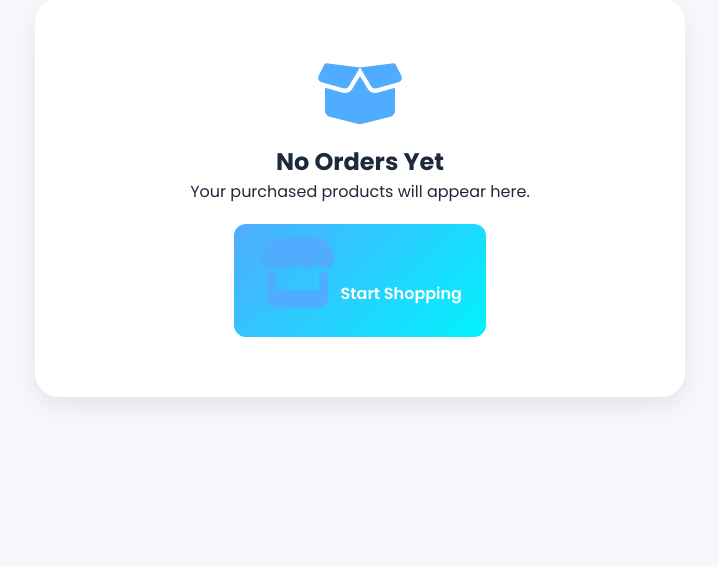
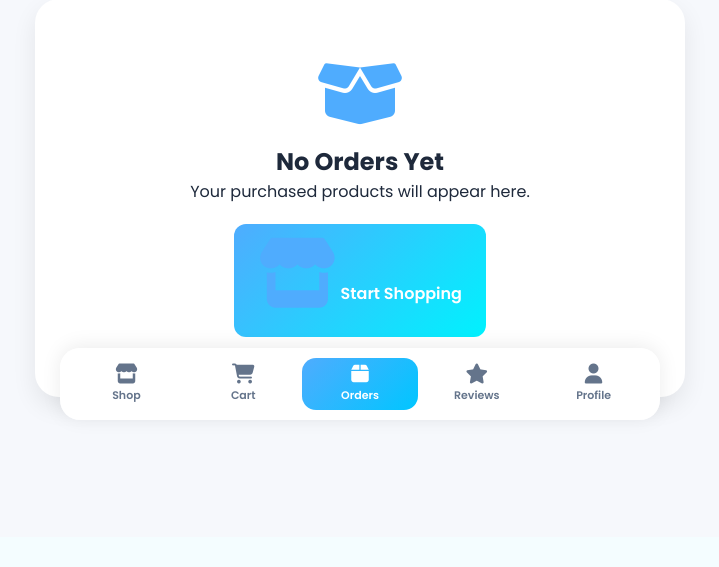
Before and after one commit to MeenaTharshini/E_Commerce_Store, a Flask app: page /orders in a window 1280 px wide. Shown: the part 365-932 px from the top of the page, without its empty margins (280-999 px from the left). After the commit the page ends 787 px from the top, so only its background shows below. Run offline with Flask 3, Linux system fonts and the light colour scheme; the visitor is signed in with stand-in values (Sample User, id 1).

Commit message:
Updated navbar_bottom

```diff
--- a/templates/navbar_bottom.html
+++ b/templates/navbar_bottom.html
@@ -43,32 +43,27 @@ href="https://cdnjs.cloudflare.com/ajax/libs/font-awesome/6.5.2/css/all.min.css"
 
 .bottom-nav{
     position:fixed;
-    bottom:15px;
-    left:50%;
-    transform:translateX(-50%);
-    width:95%;
-    max-width:650px;
-    height:75px;
+    bottom:0;
+    left:0;
+    width:100%;
 
-    background:rgba(255,255,255,.92);
-    backdrop-filter:blur(20px);
-
-    border-radius:24px;
-    box-shadow:
-        0 10px 30px rgba(0,0,0,.12),
-        0 2px 10px rgba(79,172,254,.15);
+    background:rgba(255,255,255,.95);
+    backdrop-filter:blur(18px);
 
     display:flex;
     justify-content:space-around;
     align-items:center;
 
+    padding:10px 8px;
+    padding-bottom: calc(10px + env(safe-area-inset-bottom));
+
+    box-shadow:0 -2px 20px rgba(0,0,0,.08);
     z-index:9999;
-    border:1px solid rgba(255,255,255,.4);
 }
 
 /* Nav Item */
-
 .nav-item{
+    flex:1;
     text-decoration:none;
     color:#64748b;
 
@@ -77,71 +72,85 @@ href="https://cdnjs.cloudflare.com/ajax/libs/font-awesome/6.5.2/css/all.min.css"
     align-items:center;
     justify-content:center;
 
-    gap:4px;
+    gap:3px;
 
-    min-width:65px;
-    height:60px;
+    padding:6px 0;
+    border-radius:14px;
 
-    border-radius:18px;
-    transition:.35s ease;
-    position:relative;
+    transition:.25s ease;
+    min-width:0;
 }
 
-/* Icons */
-
+/* Icon */
 .nav-item i{
     font-size:20px;
-    transition:.35s;
 }
 
 /* Text */
-
 .nav-item span{
     font-size:11px;
     font-weight:600;
-    letter-spacing:.3px;
+
+    white-space:nowrap;
+    overflow:hidden;
+    text-overflow:ellipsis;
 }
 
 /* Hover */
-
 .nav-item:hover{
     color:#4facfe;
-    transform:translateY(-4px);
+    transform:translateY(-2px);
 }
 
 /* Active */
-
 .nav-item.active{
     color:white;
-    background:linear-gradient(
-        135deg,
-        #4facfe,
-        #00c6ff
-    );
-
-    box-shadow:0 8px 20px rgba(79,172,254,.35);
+    background:linear-gradient(135deg,#4facfe,#00c6ff);
 }
 
-.nav-item.active i{
-    transform:scale(1.15);
+/* MOBILE SMALL PHONES */
+@media (max-width: 480px){
+
+    .nav-item span{
+        font-size:10px;
+    }
+
+    .nav-item i{
+        font-size:18px;
+    }
+
+    .bottom-nav{
+        padding:8px 5px;
+    }
 }
 
-/* Body Padding */
+/* VERY SMALL PHONES */
+@media (max-width: 360px){
 
-body{
-    padding-bottom:110px;
+    .nav-item span{
+        display:none; /* only icons */
+    }
+
+    .nav-item i{
+        font-size:20px;
+    }
 }
 
-/* Desktop Hide */
+/* TABLETS */
+@media (min-width: 768px){
 
-@media(min-width:992px){
     .bottom-nav{
-        max-width:750px;
+        max-width:600px;
+        left:50%;
+        transform:translateX(-50%);
+        border-radius:20px;
+        bottom:15px;
     }
 }
-@media(min-width:992px){
-    .bottom-nav{
-        display:none;
-    }
+
+
+/* page spacing */
+body{
+    padding-bottom:80px;
 }
 </style>
```
